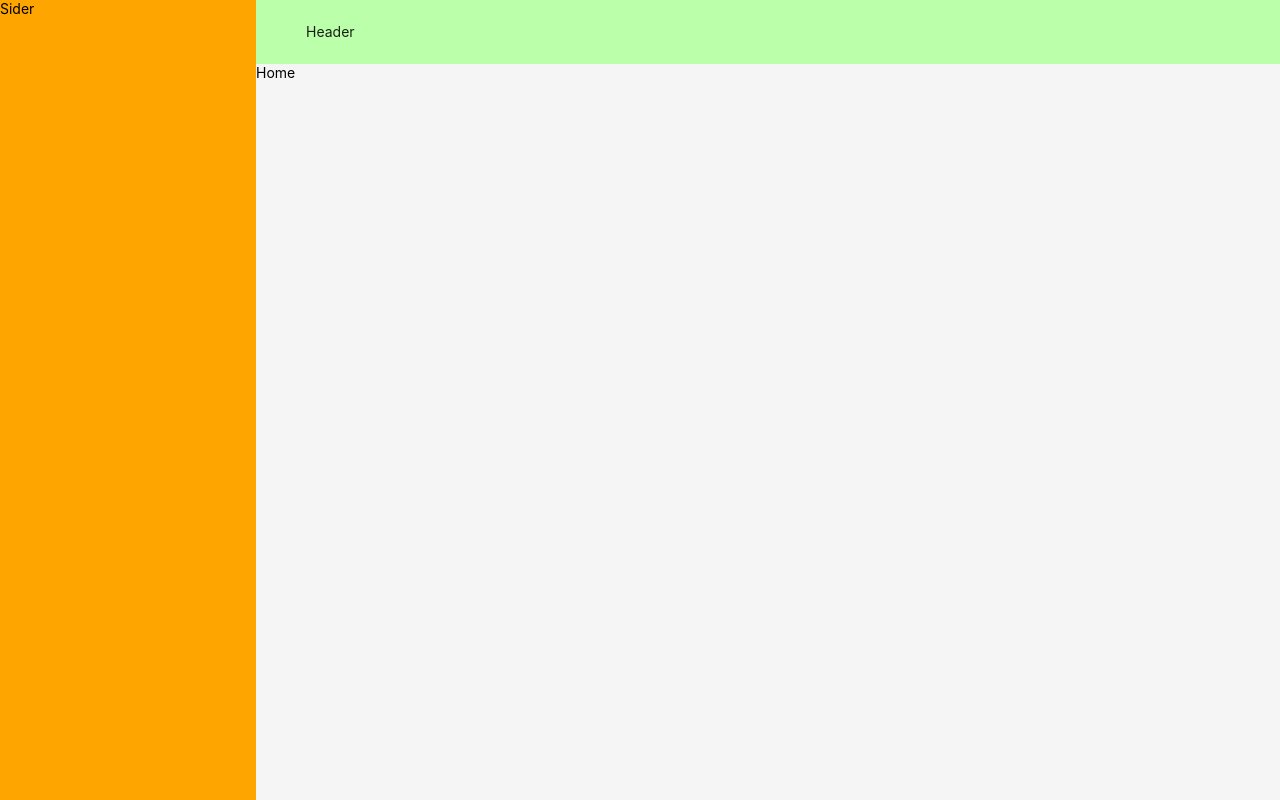
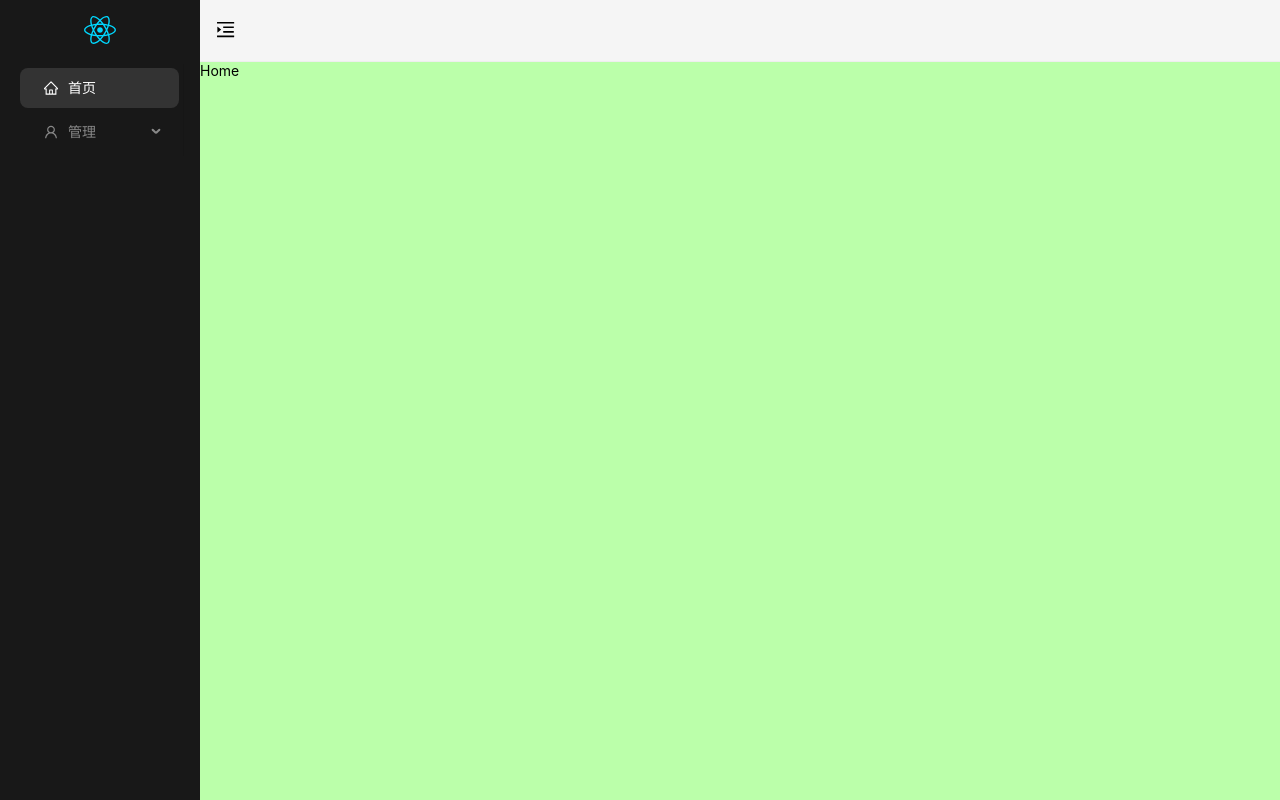
Before and after one commit to 007sem/react-slim-admin, a React (Vite) app: page / in a window 1280 px wide. Built offline with nearby package versions, Linux system fonts and the light colour scheme.

Commit message:
feat: menu

```diff
--- a/package.json
+++ b/package.json
@@ -10,6 +10,7 @@
     "preview": "vite preview"
   },
   "dependencies": {
+    "@ant-design/icons": "^5.2.6",
     "antd": "^5.13.2",
     "react": "^18.2.0",
     "react-dom": "^18.2.0",
--- a/src/App.tsx
+++ b/src/App.tsx
@@ -1,15 +1,19 @@
 // import { useState } from 'react'
 import routes from "@/route/routes.jsx"
 import { createHashRouter, RouterProvider} from "react-router-dom"
+// import { createContext } from "react"
 
 import './App.less'
 
 function App() {
 
+
+
   const router = createHashRouter(routes)
 
+
   return (
-    <RouterProvider router={router} />
+      <RouterProvider router={router} />
   )
 }
 
--- /dev/null
+++ b/src/components/Header/header.less
@@ -0,0 +1,6 @@
+.header{
+    padding: 1rem;
+    display: flex;
+    align-items: center;
+    border-bottom: 1px solid #eee;
+}
--- /dev/null
+++ b/src/components/Header/index.tsx
@@ -0,0 +1,42 @@
+import "./header.less";
+import { Breadcrumb } from "antd";
+import { MenuFoldOutlined, MenuUnfoldOutlined } from "@ant-design/icons";
+import { useState } from "react";
+
+function Header() {
+    const iconSize = "1.2rem";
+
+	const [collapsed, setCollapsed] = useState(false);
+
+	function handleCollapse() {
+		setCollapsed(!collapsed);
+	}
+
+
+
+	return (
+		<div
+			className="header"
+			style={{
+				height: "4rem",
+			}}
+		>
+			<div className="collaps-icon">
+				{collapsed ? (
+					<MenuFoldOutlined
+						style={{ fontSize: iconSize }}
+						onClick={() => handleCollapse()}
+					/>
+				) : (
+					<MenuUnfoldOutlined
+						style={{ fontSize: iconSize }}
+						onClick={() => handleCollapse()}
+					/>
+				)}
+			</div>
+			<div className="bread-crumb"></div>
+		</div>
+	);
+}
+
+export default Header;
--- a/src/components/Layout/LayOut.tsx
+++ b/src/components/Layout/LayOut.tsx
@@ -1,32 +1,28 @@
-import React from "react";
-import { Layout, Flex } from "antd";
-
+import React, {useState} from "react";
+import { Layout, Flex, MenuProps } from "antd";
 import { Outlet } from "react-router-dom"
 
-const { Header, Footer, Sider } = Layout;
+
+import MenuComponent from "@/components/Menu";
+import Header from "@/components/Header";
+
+
+
 
 function LayOut() {
 
-	const layoutStyle: React.CSSProperties = {
-		height: "100vh",
-
-	}
-	const siderStyle: React.CSSProperties = {
-		backgroundColor: "orange"
-	}
-	const headerStyle: React.CSSProperties = {
-		backgroundColor: "#bfa"
-	}
-
 	return (
 		<Flex gap="middle" wrap="wrap">
-			<Layout style={layoutStyle}>
-				<Sider width="20%" style={siderStyle}>
-					Sider
-				</Sider>
+			<Layout >
+				<MenuComponent />
 				<Layout>
-					<Header style={headerStyle}>Header</Header>
-					<Outlet></Outlet>
+					<Header></Header>
+					<div style={{
+						backgroundColor: "#bfa",
+						height: "100%",
+					}}>
+						<Outlet></Outlet>
+					</div>
 				</Layout>
 			</Layout>
 		</Flex>
--- /dev/null
+++ b/src/components/Menu/index.tsx
@@ -0,0 +1,136 @@
+import { MenuProps, Menu, Layout, ConfigProvider } from "antd";
+import React, { useEffect, useState } from "react";
+import routes from "@/route/routes";
+import { useNavigate } from "react-router-dom";
+import logo from "@/assets/react.svg";
+import "./menu.less";
+
+type MenuTree = {
+	path: string;
+	label: string;
+	father?: string;
+	children?: MenuTree[];
+};
+
+function flattenTree(tree: any, key?: string) {
+	let arr: any[] = [];
+
+	tree.forEach((item: any) => {
+		if (key) item.father = key;
+		if (item.children) {
+			arr.push(item);
+			arr.push(...flattenTree(item.children, item.path));
+		} else {
+			arr.push(item);
+		}
+	});
+	return arr;
+}
+
+function creatTree(arr: MenuTree[]) {
+	let tree: any[] = [];
+	arr.forEach((item: any) => {
+		if (!item.father) {
+			tree.push(item);
+		}
+	});
+	arr.forEach((item: any) => {
+		// 找到父节点
+		if (item.father) {
+			tree.forEach(
+				(node: any) =>
+					node.key === item.father && node.children.push(item)
+			);
+		}
+	});
+	return tree;
+}
+
+// TODO: 优化导航列表算法
+function MenuComponent() {
+	const navigate = useNavigate();
+
+	function creatSubNode(label: string, key: string, icon: any) {
+		return {
+			label: <div style={{ width: "2rem" }}>{label}</div>,
+			key,
+			icon,
+			children: [],
+		};
+	}
+	function creatMenuItem(label: string, key: string, father: string, icon: any) {
+		return {
+			label: <div style={{ width: "2rem" }}>{label}</div>,
+			key,
+            icon,
+			father,
+		};
+	}
+
+	const routesData = routes.find((item) => item.path === "/")?.children;
+	let items: any[] = flattenTree(routesData);
+	items = items.map((item: any) => {
+		if (item.type === "sub") {
+			return creatSubNode(item.label, item.path, item.icon);
+		} else {
+			return creatMenuItem(item.label, item.path, item.father,item.icon);
+		}
+	});
+	items = creatTree(items);
+
+	const handleClick = (e: { keyPath: string[] }) => {
+		let path = e.keyPath.reverse().join("/");
+		navigate(path);
+	};
+
+	const [collaps, setCollaps] = useState(false);
+
+	return (
+		<ConfigProvider
+			theme={{
+				components: {
+					Menu: {
+						/* 这里是你的组件 token */
+                        itemHoverColor: '#fff',
+                        itemHoverBg: "#222",
+                        itemSelectedBg: "#333",
+                        itemSelectedColor: "#fff",
+                        popupBg: "#181818",
+                        itemColor:"#888"
+					},
+				},
+			}}
+		>
+			<Layout.Sider
+				collapsed={collaps}
+				style={{
+					height: "100vh",
+					padding: "1rem",
+					backgroundColor: "#181818",
+
+				}}
+			>
+				<div className="aside">
+					<div className="logo">
+						<img
+							src={logo}
+							alt="logo"
+							onClick={() => setCollaps(!collaps)}
+						/>
+					</div>
+					<Menu
+						style={{
+							background: "transparent",
+						}}
+						onClick={handleClick}
+						mode="inline"
+						defaultSelectedKeys={["/"]}
+						items={items}
+					></Menu>
+				</div>
+			</Layout.Sider>
+		</ConfigProvider>
+	);
+}
+
+export default MenuComponent;
--- /dev/null
+++ b/src/components/Menu/menu.less
@@ -0,0 +1,15 @@
+.aside{
+    display: flex;
+    align-items: center;
+    flex-direction: column;
+}
+
+.logo{
+    width: 2rem;
+    height: 2rem;
+    margin-bottom: 1rem;
+    img{
+        width: 100%;
+        display: block;
+    }
+}
--- a/src/main.tsx
+++ b/src/main.tsx
@@ -4,7 +4,7 @@ import App from './App.tsx'
 import './index.less'
 
 ReactDOM.createRoot(document.getElementById('root')!).render(
-  <React.StrictMode>
+  // <React.StrictMode>
     <App />
-  </React.StrictMode>,
+  // </React.StrictMode>,
 )
--- a/src/route/routes.tsx
+++ b/src/route/routes.tsx
@@ -1,7 +1,13 @@
+import {
+    HomeOutlined,
+    UserOutlined,
+  } from '@ant-design/icons';
+
 import LayOut from "@/components/Layout/LayOut"
 
 import Home from "@/views/Home"
 import Login from "@/views/Login"
+import NotFound from "@/views/NotFound"
 
 import ManegeGoods from "@/views/manege/ManegeGoods"
 import ManegeUsers from "@/views/manege/ManegeUsers"
@@ -18,18 +24,35 @@ const routes = [
         children: [
             {
                 index:true,
+                path:"/",
+                label:"首页",
+                icon:<HomeOutlined />,
                 element: <Home />,
             },
             {
+                path:"manege",
+                label:"管理",
+                icon:<UserOutlined />,
+                type: "sub",
+                children:[
+                    {
                         path: 'manege_goods',
+                        label:"商品管理",
                         element: <ManegeGoods />
                     },
                     {
                         path: 'manege_users',
+                        label:"用户管理",
                         element: <ManegeUsers />
                     }
                 ]
-    }
+            },
+        ]
+    },
+    {
+        path: "*",
+        element: <NotFound />
+    },
 ]
 
 
--- /dev/null
+++ b/src/views/NotFound.tsx
@@ -0,0 +1,10 @@
+function NotFound () {
+
+    return (
+        <div>
+            404 NotFound
+        </div>
+    )
+};
+
+export default NotFound;
```
Also changed, not shown: src/route/type.tsx (added, +18 -0 lines), 1 other file (tests, documents, lock files or other folders). Lines whose indentation alone changed are shown as unchanged.
